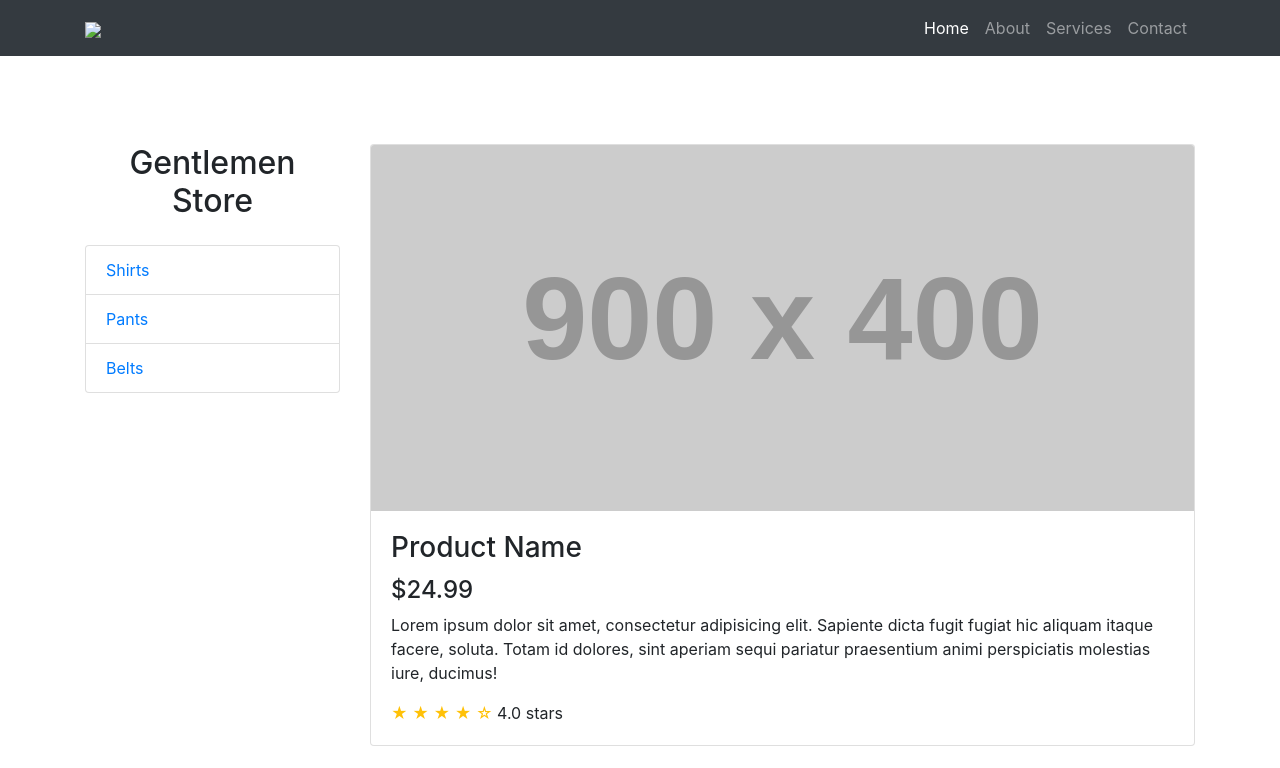
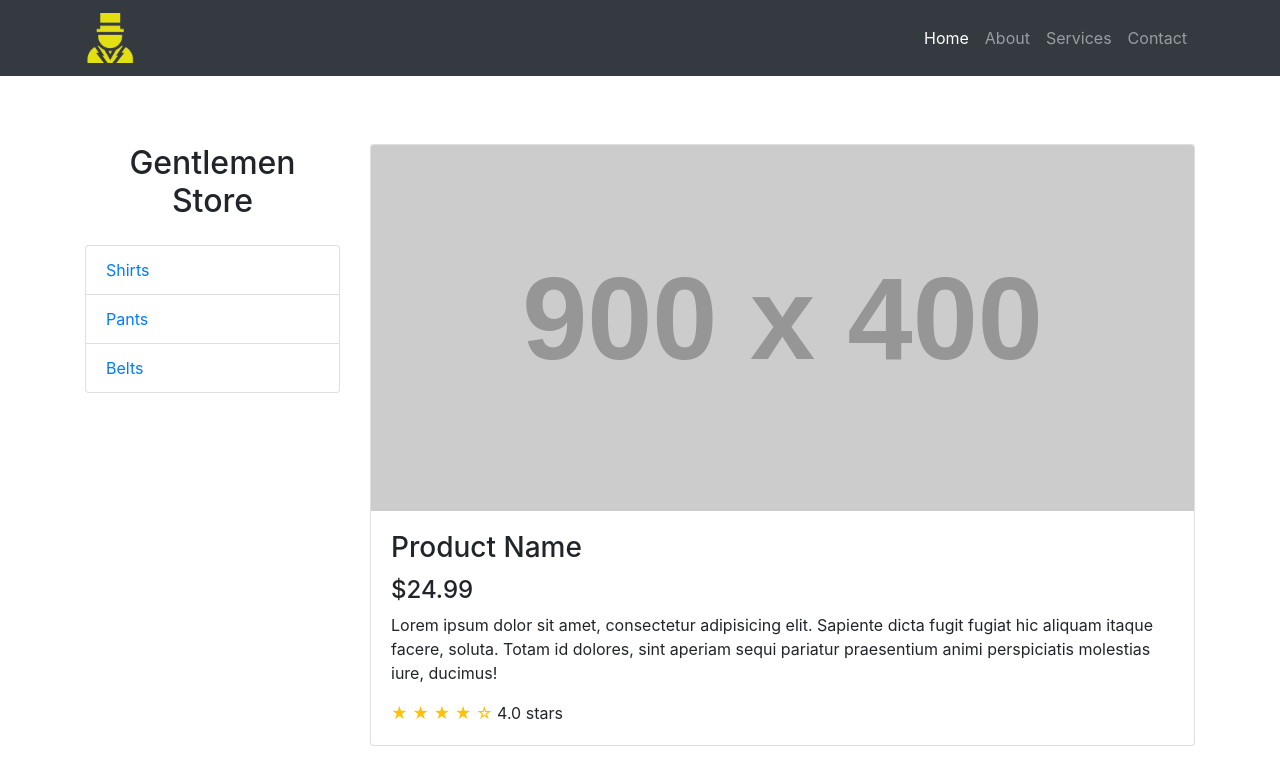
Before and after one commit to pthieenlong/book-review, a plain HTML site: page item.html in a window 1280 px wide. Shown: the top 768 px of the page. Drawn offline with nearby package versions, Linux system fonts and the light colour scheme; files that its build step writes are made by us from their sources; placeholder pictures from the web are drawn by us.

Commit message:
update logo img

```diff
--- a/item.html
+++ b/item.html
@@ -23,7 +23,7 @@
   <!-- Navigation -->
   <nav class="navbar navbar-expand-lg navbar-dark bg-dark fixed-top">
     <div class="container">
-      <a class="navbar-brand" href="index.html"><img src="gentlement-store/assets/image/gentlemenStore.png" style="width: 50px; height: auto; position: relative; left: 0px;"></a>
+      <a class="navbar-brand" href="index.html"><img src="https://pthieenlong.github.io/assets/image/gentlemenStore.png" style="width: 50px; height: auto; position: relative; left: 0px;"></a>
       <button class="navbar-toggler" type="button" data-toggle="collapse" data-target="#navbarResponsive" aria-controls="navbarResponsive" aria-expanded="false" aria-label="Toggle navigation">
         <span class="navbar-toggler-icon"></span>
       </button>
```
Also changed, not shown: index.html (+1 -1 lines).
